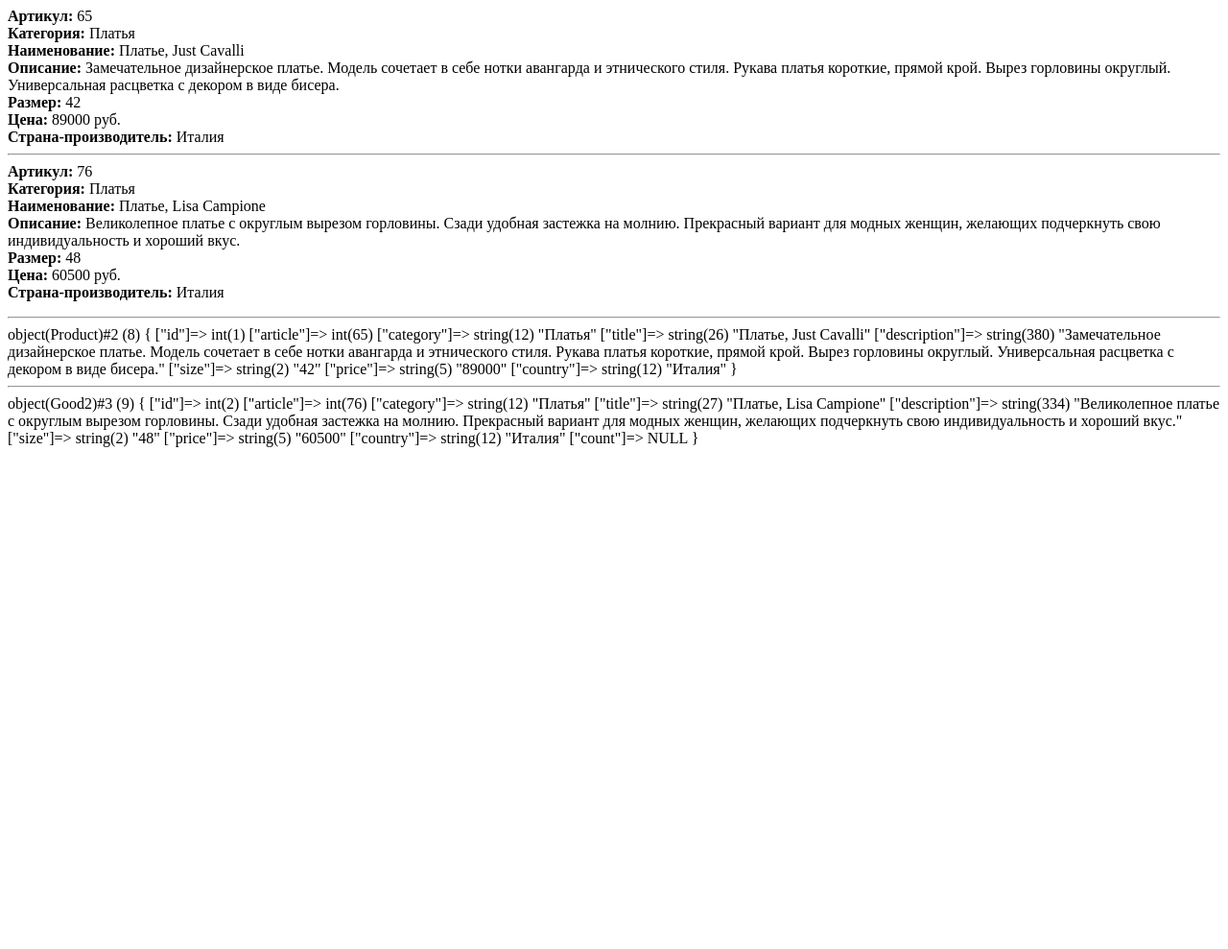
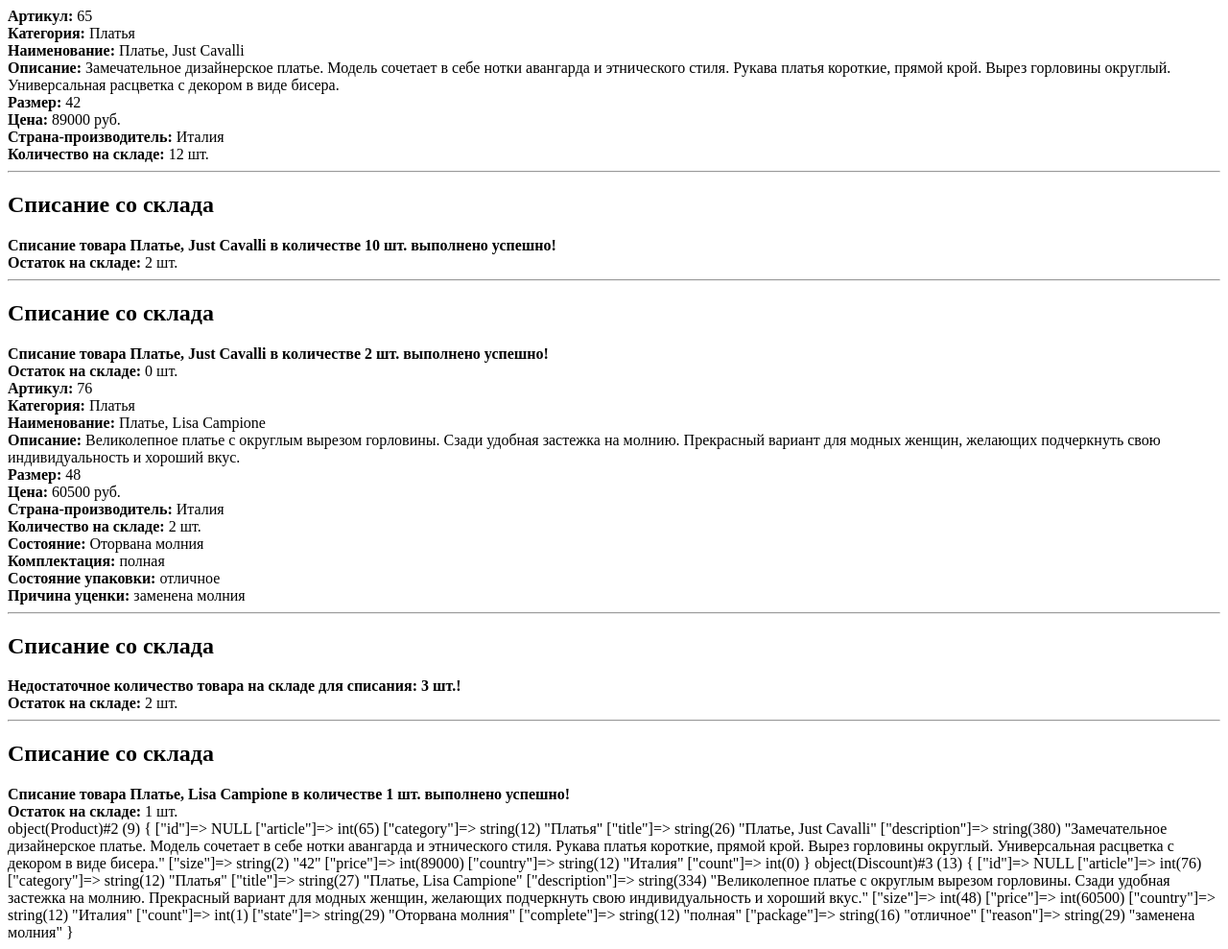
Before and after one commit to kasianova-olesia/php2, a PHP site: page /task1-4.php in a window 1280 px wide. Shown: the whole page at 96% size. Before the commit the page ends 466 px from the top, so only its background shows below. Run offline with PHP 8.4, Linux system fonts and the light colour scheme; data that the repository does not hold is empty.

Commit message:
Update task1-4.php
Немного переделала задание

```diff
--- a/hometask1/task1-4.php
+++ b/hometask1/task1-4.php
@@ -5,10 +5,11 @@
     <title>Document</title>
 </head>
 <body>
-   <?php
+  <?php
 
 
-class Product{
+class Product
+{
     public $id;
     public $article;
     public $category;
@@ -17,11 +18,10 @@
     public $size;
     public $price;
     public $country;
+    public $count;
 
-
-    public function __construct($id = null, $article = null, $category = null, $title = null, $description = null, $size = null, $price = null, $country = null)
+    public function __construct($article, $category, $title, $description, $size, $price, $country, $count)
     {
-        $this->id = $id;
         $this->article = $article;
         $this->category = $category;
         $this->title = $title;
@@ -29,96 +29,87 @@
         $this->size = $size;
         $this->price = $price;
         $this->country = $country;
-
+        $this->count = $count;
     }
 
-    public function view(){
-        echo $this->newArticle() . $this->newCategory() . $this->newTitle() . $this->newDescription() . $this->newSize() . $this->newPrice() . $this->newCountry();
+    public function view()
+    {
+        echo "
+            <b>Артикул:</b> $this->article<br>
+            <b>Категория:</b> $this->category<br>
+            <b>Наименование:</b> $this->title<br>
+            <b>Описание:</b> $this->description<br>
+            <b>Размер:</b> $this->size<br>
+            <b>Цена:</b> $this->price руб.<br>
+            <b>Страна-производитель:</b> $this->country<br>
+            <b>Количество на складе:</b> $this->count шт.<br>
+        ";
     }
 
-    public function newArticle()
+    // Списание товара со склада
+    public function removeFromStock($number)
     {
-        return "<b>Артикул:</b> $this->article<br>";
-    }
-
-    public function newCategory()
-    {
-        return "<b>Категория:</b> $this->category<br>";
-    }
-
-    public function newTitle()
-    {
-        return "<b>Наименование:</b> $this->title<br>";
-    }
-    public function newDescription()
-    {
-        return "<b>Описание:</b> $this->description<br>";
-    }
-    public function newSize()
-    {
-        return "<b>Размер:</b> $this->size<br>";
-    }
-    public function newPrice()
-    {
-        return "<b>Цена:</b> $this->price руб.<br>";
-    }
-    public function newCountry()
-    {
-        return "<b>Страна-производитель:</b> $this->country<br>";
-    }
-
-
-     public function setId($id)
-    {
-        $this->id = $id;
-    }
-
-    public function getId()
-    {
-        return $this->id;
+        echo "<hr><h2>Списание со склада</h2>";
+        if (($this->count - $number) < 0) {
+            echo "<b>Недостаточное количество товара на складе для списания: $number шт.!</b><br>";
+        } else {
+            $this->count -= $number;
+            echo "<b>Списание товара $this->title в количестве $number шт. выполнено успешно!</b><br>";
+        }
+        echo "<b>Остаток на складе:</b> $this->count шт.<br>";
     }
 
 }
-class Good2 extends Product{
 
-    public function __construct($id = null, $article = null, $category = null, $title = null, $description = null, $size = null, $price = null, $country = null)
+// Уцененый товар (брак, не комплект)
+class Discount extends Product
+{
+    public $state;
+    public $complete;
+    public $package;
+    public $reason;
+
+    function __construct($article, $category, $title, $description, $size, $price, $guarantee, $country, $count,
+                         $state, $complete, $package, $reason)
     {
-        parent::__construct($id, $article, $category, $title, $description, $size, $price, $country);
-        $this->count = $count;
+        parent::__construct($article, $category, $title, $description, $size, $price, $guarantee, $country, $count);
+        $this->state = $state;
+        $this->complete = $complete;
+        $this->package = $package;
+        $this->reason = $reason;
     }
-
 
     public function view()
     {
         parent::view();
-        $this->viewCount();
-    }
-
-    public function viewCount()
-    {
-        echo "<p>{$this->count}</p>";
+        echo "
+            <b>Состояние:</b> $this->state<br>
+            <b>Комплектация:</b> $this->complete<br>
+            <b>Состояние упаковки:</b> $this->package<br>
+            <b>Причина уценки:</b> $this->reason<br>
+        ";
     }
 }
 
+/*Стандартный товар*/
+$good1 = new Product(0000101, "Платья", "Платье, Just Cavalli",
+    "Замечательное дизайнерское платье. Модель сочетает в себе нотки авангарда и этнического стиля. Рукава платья короткие, прямой крой. Вырез горловины округлый. Универсальная расцветка с декором в виде бисера.",
+    "42", 89000, "Италия", 12,  "7");
+$good1->view();
+$good1->removeFromStock(10);
+$good1->removeFromStock(2);
 
-$good1 = new Product(1, 0000101, "Платья", "Платье, Just Cavalli",
-    "Замечательное дизайнерское платье. Модель сочетает в себе нотки авангарда и этнического стиля. Рукава платья короткие, прямой крой. Вырез горловины округлый. Универсальная расцветка с декором в виде бисера.",
-    "42", "89000", "Италия");
-$good1->view();
+/*Уцененный товар*/
+$good2 = new Discount(000114, "Платья", "Платье, Lisa Campione",
+    "Великолепное платье с округлым вырезом горловины. Сзади удобная застежка на молнию. Прекрасный вариант для модных женщин, желающих подчеркнуть свою индивидуальность и хороший вкус.",
+    48, 60500, "Италия", 2, 2,
+    "Оторвана молния", "полная", "отличное", "заменена молния");
+$good2->view();
+$good2->removeFromStock(3);
+$good2->removeFromStock(1);
 
-echo '<hr>';
-
-$good2 = new Good2(2, 000114, "Платья", "Платье, Lisa Campione",
-    "Великолепное платье с округлым вырезом горловины. Сзади удобная застежка на молнию. Прекрасный вариант для модных женщин, желающих подчеркнуть свою индивидуальность и хороший вкус.",
-    "48", "60500", "Италия", "5");
-$good2->view();
-
-echo '<hr>';
 var_dump($good1);
-echo '<hr>';
-
 var_dump($good2);
-
-?>
+    ?>
 </body>
 </html>
```
